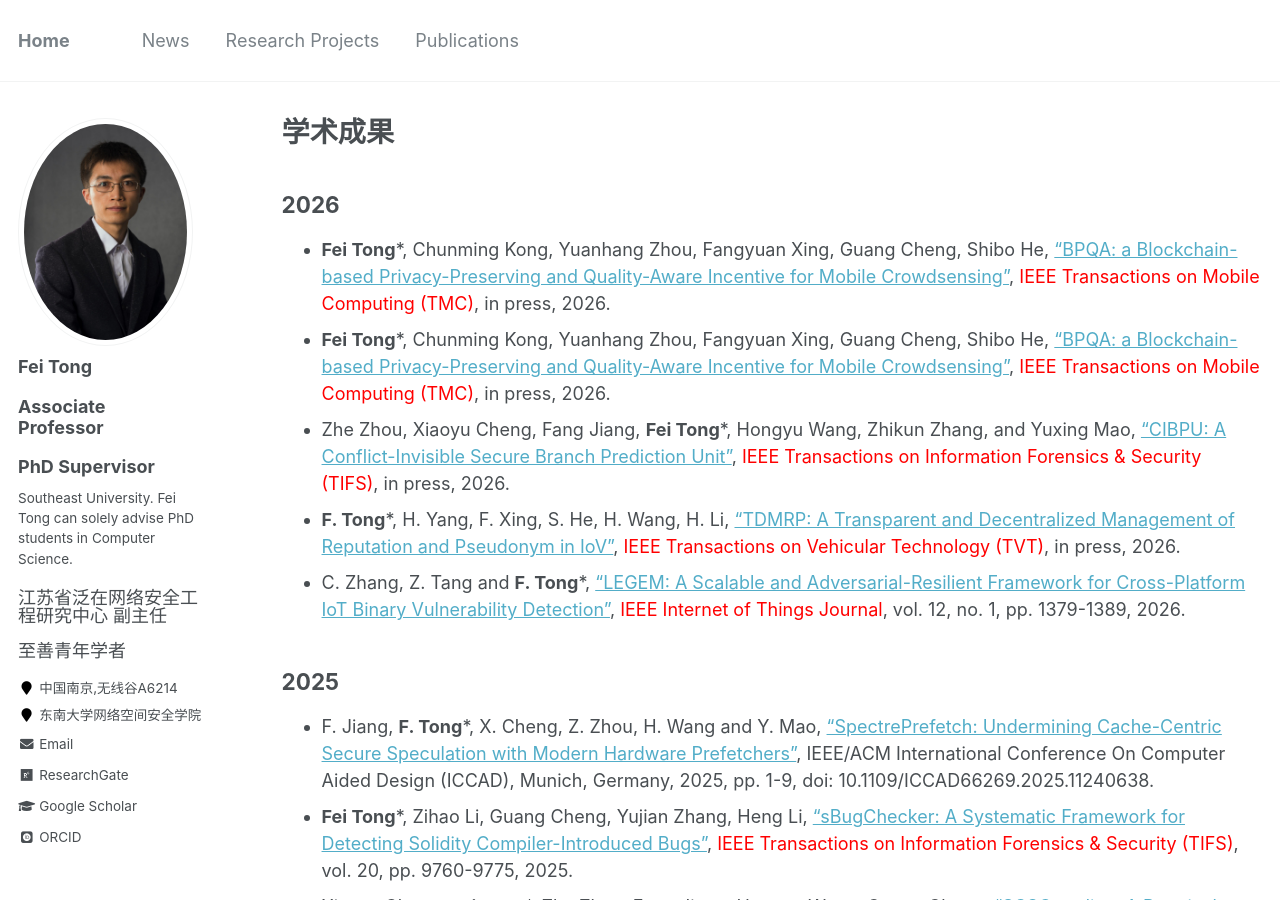
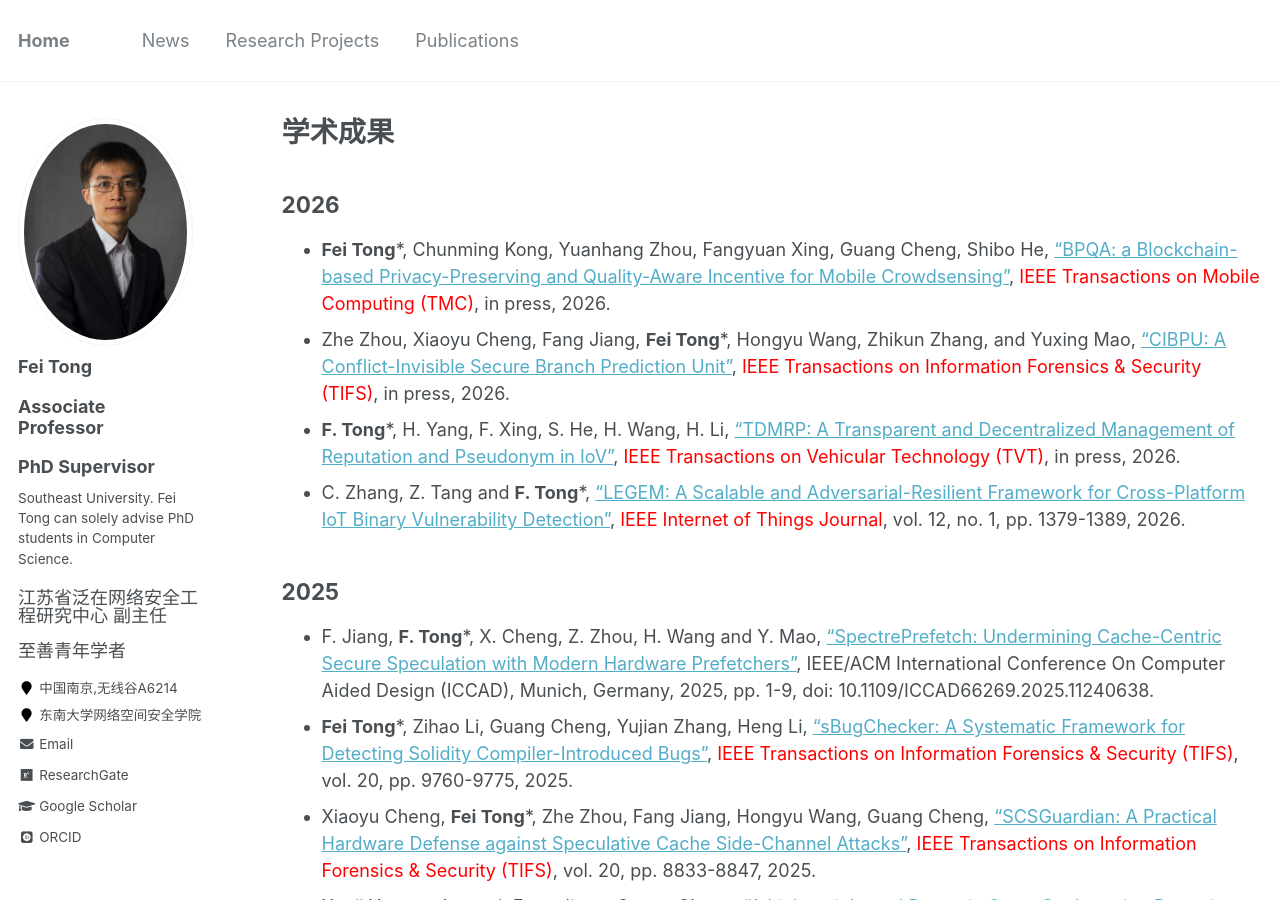
Before and after one commit to fei-tong/fei-tong.github.io, a Jekyll site: the page built from _pages/publications.md, in a window 1280 px wide and 900 px high. Built offline with Jekyll 4.4.1, drawn with Linux system fonts in a browser that asks for light colours; some web fonts are replaced.

Commit message:
Update publications.md

```diff
--- a/_pages/publications.md
+++ b/_pages/publications.md
@@ -12,7 +12,6 @@ author_profile: true
 
 ## 2026
 
-- **Fei Tong***, Chunming Kong, Yuanhang Zhou, Fangyuan Xing, Guang Cheng, Shibo He,  ["BPQA: a Blockchain-based Privacy-Preserving and Quality-Aware Incentive for Mobile Crowdsensing"](https://ieeexplore.ieee.org/document/11480958), <font color="red">IEEE Transactions on Mobile Computing (TMC)</font>, in press, 2026.
 - **Fei Tong***, Chunming Kong, Yuanhang Zhou, Fangyuan Xing, Guang Cheng, Shibo He,  <a href="https://ieeexplore.ieee.org/document/11480958" target="_blank">"BPQA: a Blockchain-based Privacy-Preserving and Quality-Aware Incentive for Mobile Crowdsensing"</a>, <font color="red">IEEE Transactions on Mobile Computing (TMC)</font>, in press, 2026.
 - Zhe Zhou, Xiaoyu Cheng, Fang Jiang, **Fei Tong***, Hongyu Wang, Zhikun Zhang, and Yuxing Mao, ["CIBPU: A Conflict-Invisible Secure Branch Prediction Unit"](), <font color="red">IEEE Transactions on Information Forensics & Security (TIFS)</font>, in press, 2026.
 - **F. Tong***, H. Yang, F. Xing, S. He, H. Wang, H. Li, ["TDMRP: A Transparent and Decentralized Management of Reputation and Pseudonym in IoV"](https://ieeexplore.ieee.org/document/11397832), <font color="red">IEEE Transactions on Vehicular Technology (TVT)</font>, in press, 2026.
```
